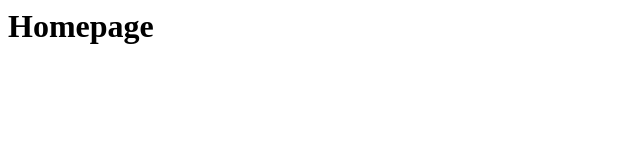
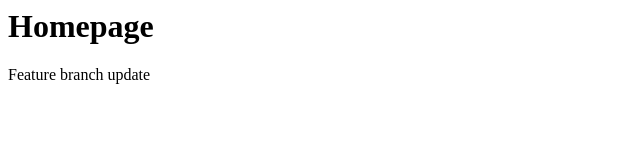
Before and after one commit to Utkarsh1021/DisasterPrep_GitAssignment, a plain HTML site: page index.html in a window 1280 px wide. Shown: the whole page, without its empty margins (0-640 px from the left). Drawn offline with Linux system fonts and the light colour scheme.

Commit message:
feat: added feature branch update to index.html

```diff
--- a/index.html
+++ b/index.html
@@ -1 +1,2 @@
 <h1>Homepage</h1>
+<p>Feature branch update</p>
```
